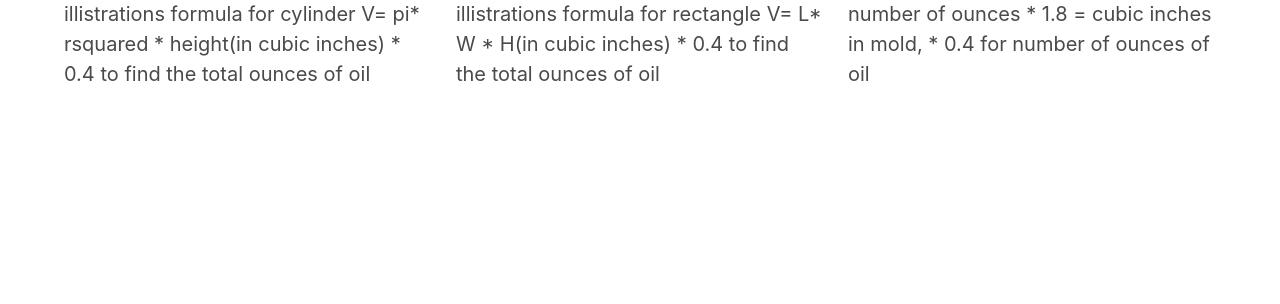
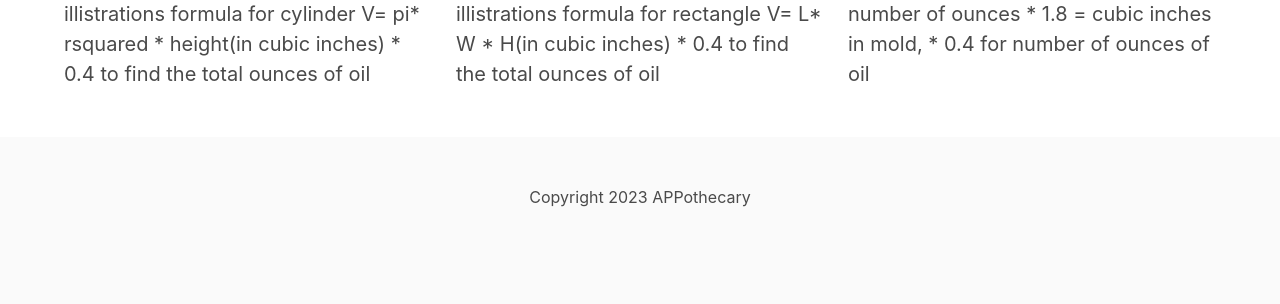
Before and after one commit to CaseyDragon/APPothecary, a Django app: page /volume/ in a window 1280 px wide. Shown: the part 291-595 px from the top of the page. Run offline with Django 4.2, Linux system fonts and the light colour scheme.

Commit message:
added footer

```diff
--- a/recipemaker/templates/recipemaker/base.html
+++ b/recipemaker/templates/recipemaker/base.html
@@ -31,5 +31,12 @@
     {% block content %}
     {% endblock %}
     </div>
+
+    <footer class="footer">
+        <div class="content has-text-centered has-shadow">
+            <p>Copyright 2023 APPothecary</p>
+        </div>
+
+    </footer>
   </body>
 </html>
--- a/recipemaker/templates/recipemaker/my_recipes.html
+++ b/recipemaker/templates/recipemaker/my_recipes.html
@@ -1,6 +1,7 @@
 {% extends 'recipemaker/base.html' %} {% block content %}
-<h2>My Recipes</h2>
-<ul>
+
+<h1 class="is-size-3-mobile is-size-1-desktop has-text-centered ">My Recipes</h1>
+<ul class="is-size-3 is-primary has-text-centered">
   {% for recipe in recipes %}
   <li>
     <a href="{% url 'recipe_detail' id=recipe.id %}">{{ recipe.name }}</a>
```
